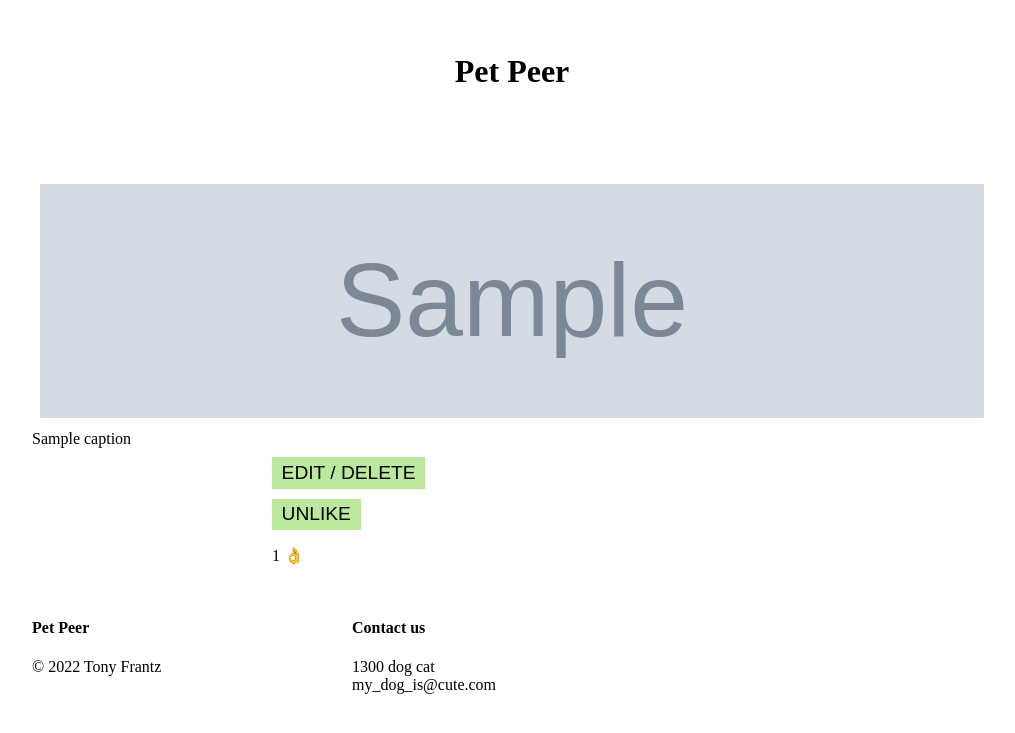
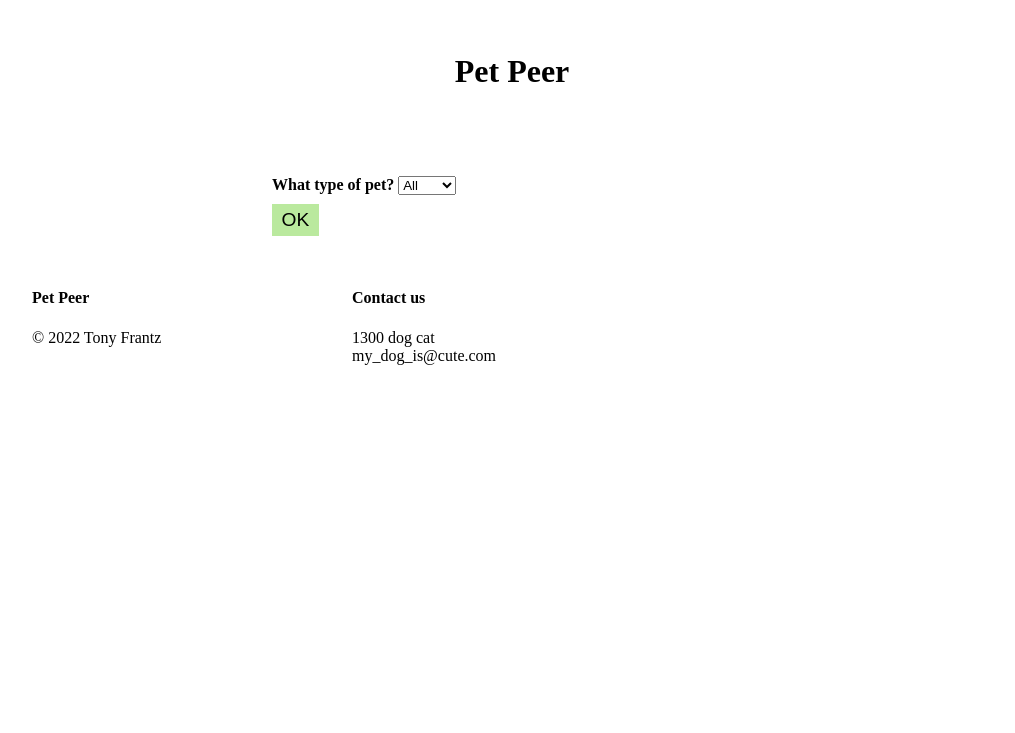
Before and after one commit to tonesfrantz/flask-app, a Flask app: template templates/pets/type.html in a window 1280 px wide. Shown: the top 733 px of the page, without its empty margins (128-1143 px from the left). Run offline with Flask 2, Linux system fonts and the light colour scheme; the template is opened without the code that fills it: most values are stand-ins (such as "Sample title", 1, 10 or a date in 2020); grey boxes marked "Sample" are stand-in pictures; some libraries are stand-ins or nearby versions.

Commit message:
reboot comp

```diff
--- a/templates/pets/type.html
+++ b/templates/pets/type.html
@@ -1,19 +1,34 @@
 {% extends 'base.html' %} {% block content %}
 <section class="type_pet">
-    {% for type in types %}
+    <div>
+        <form action="/sort_type" method= "POST">
+            <label for="pet_type">What type of pet?</label>
+            <select name="pet_type" id="pet_type">
+                <option value="None">All</option>
+                <option value="dog">Dog</option>
+                <option value="cat">Cat</option>
+                <option value="horse">Horse</option>
+                <option value="fish">Fish</option>
+                <option value="other">Other</option>
+            </select>
+            <button type="submit">OK</button>
+        </form>
+    </div>
+    {% for pet in pet_photos %}
     <div class="individual_type">
-        <img src="{{type['photo_url']}}" alt="{{type['caption']}}" />
-        <div class="caption">{{type['caption']}}</div>
+        {% if pet['type'] == pet_type %}
+        <img src="{{pet['photo_url']}}" alt="{{pet['caption']}}" />
+        <div class="caption">{{pet['caption']}}</div>
         <div class="photo_id"></div>
         <form action="/edit_delete" method="POST" id="edit_delete">
-            <input type="hidden" name="photo_id" value="{{type['photo_id']}}" />
-            <button type="submit" value="{{type['user_id']}}">EDIT / DELETE</button>
+            <input type="hidden" name="photo_id" value="{{pet['photo_id']}}" />
+            <button type="submit" value="{{pet['user_id']}}">EDIT / DELETE</button>
         </form>
         {% if type['has_liked'] == 0 %}
         <form action="/like" method="POST" id="like">
-            <input type="hidden" name="photo_id" value="{{type['photo_id']}}" />
-            <button type="submit" value="{{type['user_id']}}">LIKE</button>
-            <div class="likes">{{type['like_count']}} {% if type['like_count'] != 0 %} &#128076</div>
+            <input type="hidden" name="photo_id" value="{{pet['photo_id']}}" />
+            <button type="submit" value="{{pet['user_id']}}">LIKE</button>
+            <div class="likes">{{pet['like_count']}} {% if pet['like_count'] != 0 %} &#128076</div>
             {% endif %}
         </form>
         {% else %}
@@ -21,12 +36,14 @@
             <input type="hidden" name="photo_id" value="{{pet['photo_id']}}" />
             <button type="submit" value="{{pet['user_id']}}">UNLIKE</button>
 
-            <div class="likes">{{type['like_count']}} {% if type['like_count'] != 0 %} &#128076</div>
+            <div class="likes">{{pet['like_count']}} {% if pet['like_count'] != 0 %} &#128076</div>
             {% endif %}
         </form>
         {% endif %}
+        {% endif %}
+        {% endfor %}
     </div>
-    {% endfor %}
+
 </section>
-
-{% endblock content%}
+    {% endblock content%}
+</section>
```
Also changed, not shown: controllers/photo_controller.py (+14 -0 lines), README.md.
